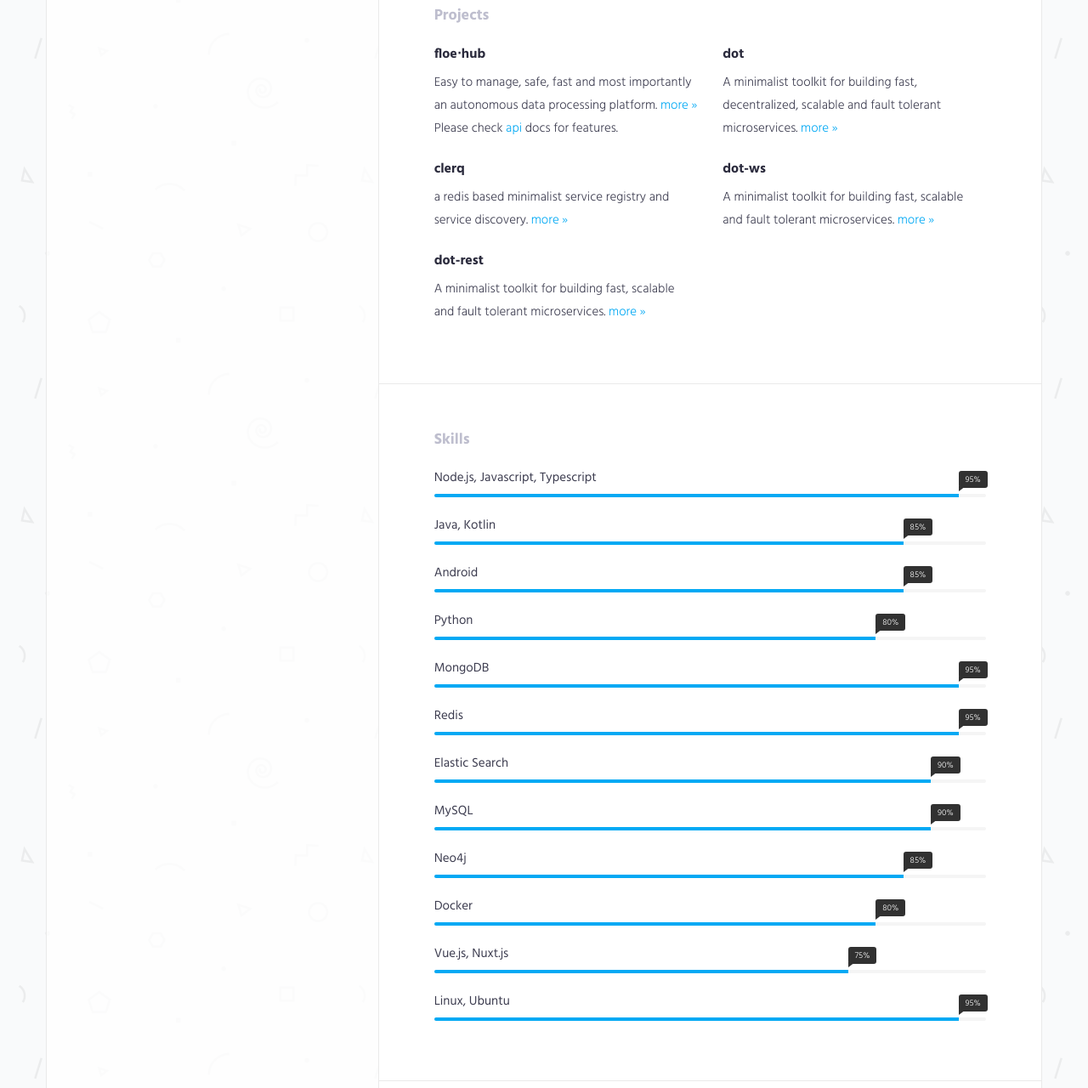
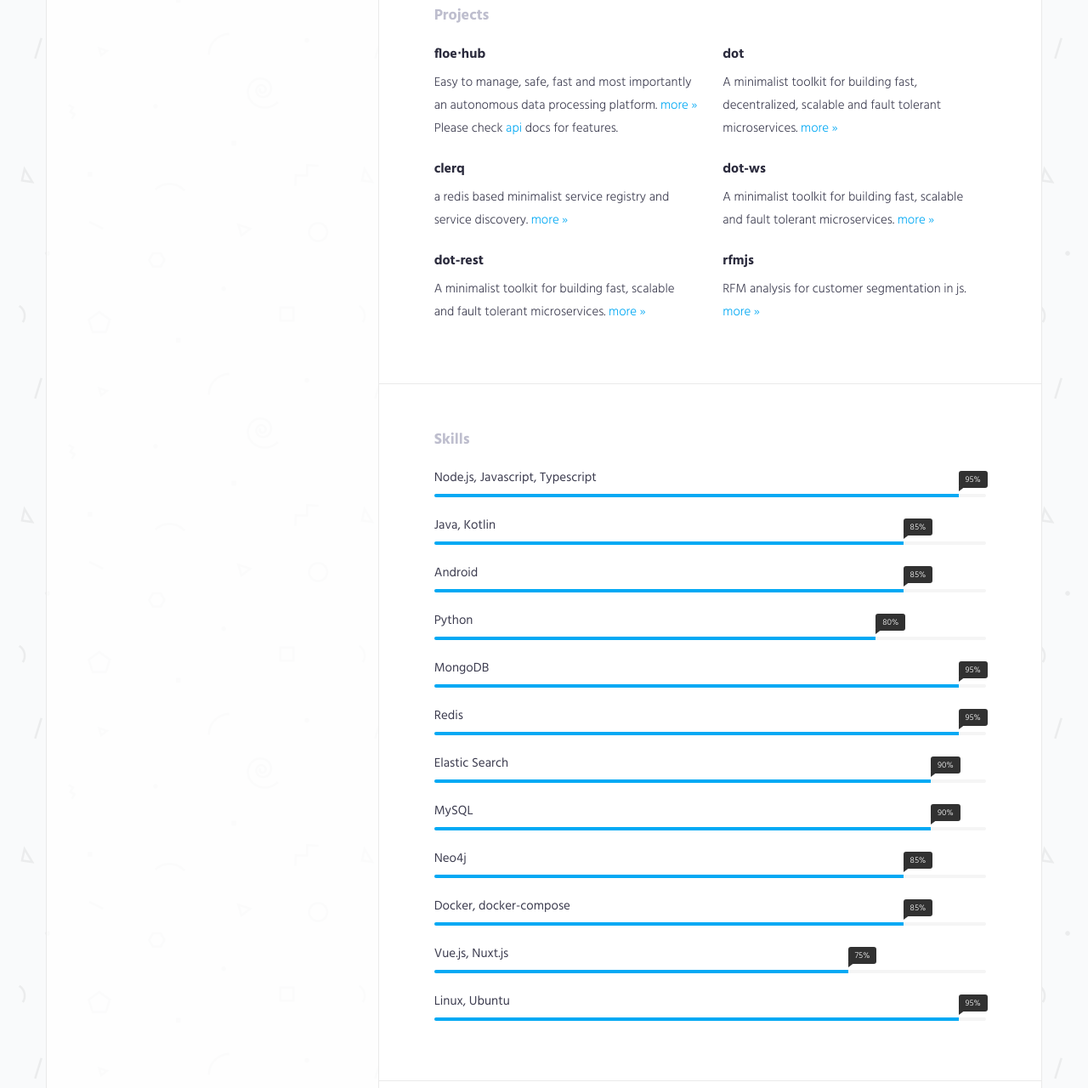
Before and after one commit to umuplus/umuplus-com, a plain HTML site: page index.html in a window 1280 px wide. Shown: the part 1360-2640 px from the top of the page at 85% size. Drawn offline with Linux system fonts and the light colour scheme.

Commit message:
project added

```diff
--- a/index.html
+++ b/index.html
@@ -182,6 +182,13 @@
                                             <a href="https://github.com/Dvs-Bilisim/dot-rest" target="_blank">more »</a></p>
                                     </div>
                                 </div>
+                                <div class="col-md-6">
+                                    <div class="expertise-item">
+                                        <h3>rfmjs</h3>
+                                        <p>RFM analysis for customer segmentation in js.
+                                            <a href="https://github.com/umuplus/rfmjs" target="_blank">more »</a></p>
+                                    </div>
+                                </div>
                             </div>
                         </div>
                     </section>
@@ -270,10 +277,10 @@
                                             </div>
                                         </div>
                                         <div class="progress-item">
-                                            <span class="progress-title">Docker</span>
+                                            <span class="progress-title">Docker, docker-compose</span>
                                             <div class="progress">
-                                                <div class="progress-bar" role="progressbar" aria-valuenow="80" aria-valuemin="0"
-                                                        aria-valuemax="100" style="width: 80%"><span class="progress-percent"> 80%</span>
+                                                <div class="progress-bar" role="progressbar" aria-valuenow="85" aria-valuemin="0"
+                                                        aria-valuemax="100" style="width: 85%"><span class="progress-percent"> 85%</span>
                                                 </div>
                                             </div>
                                         </div>
```
